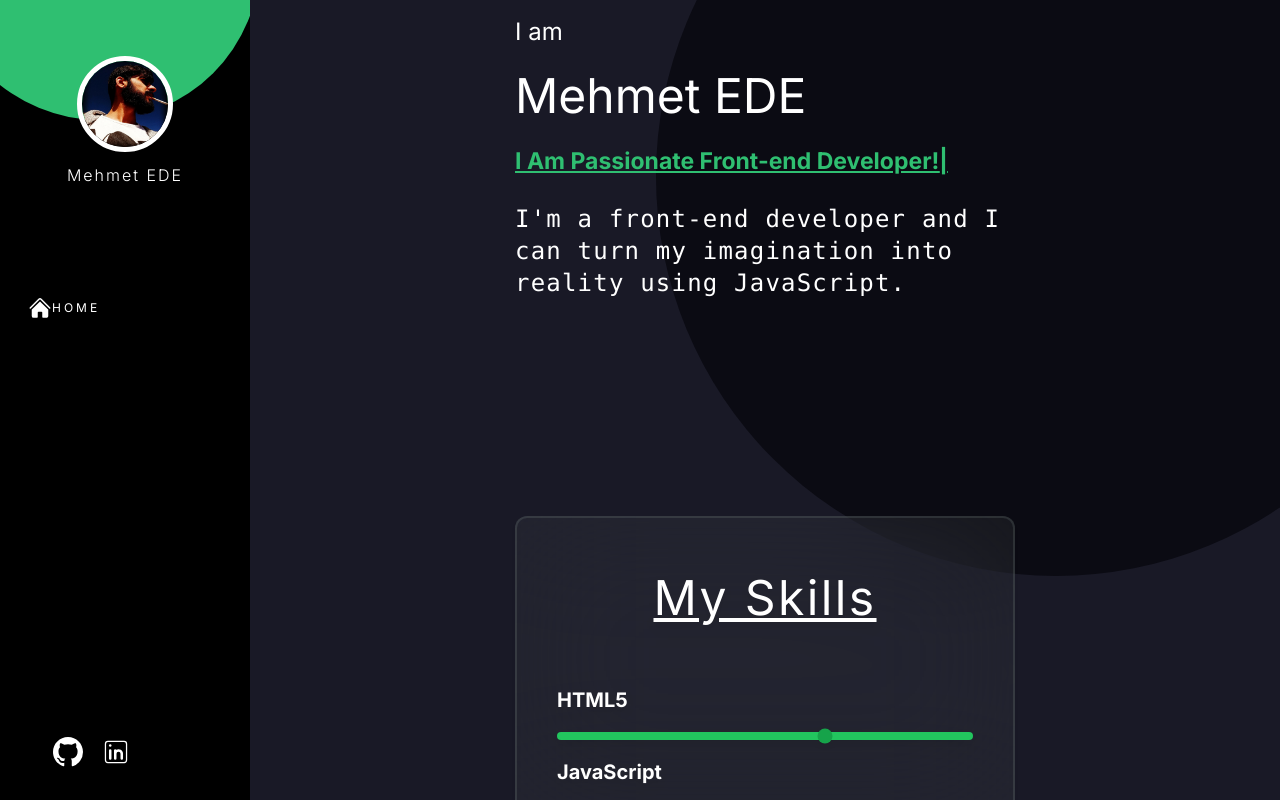
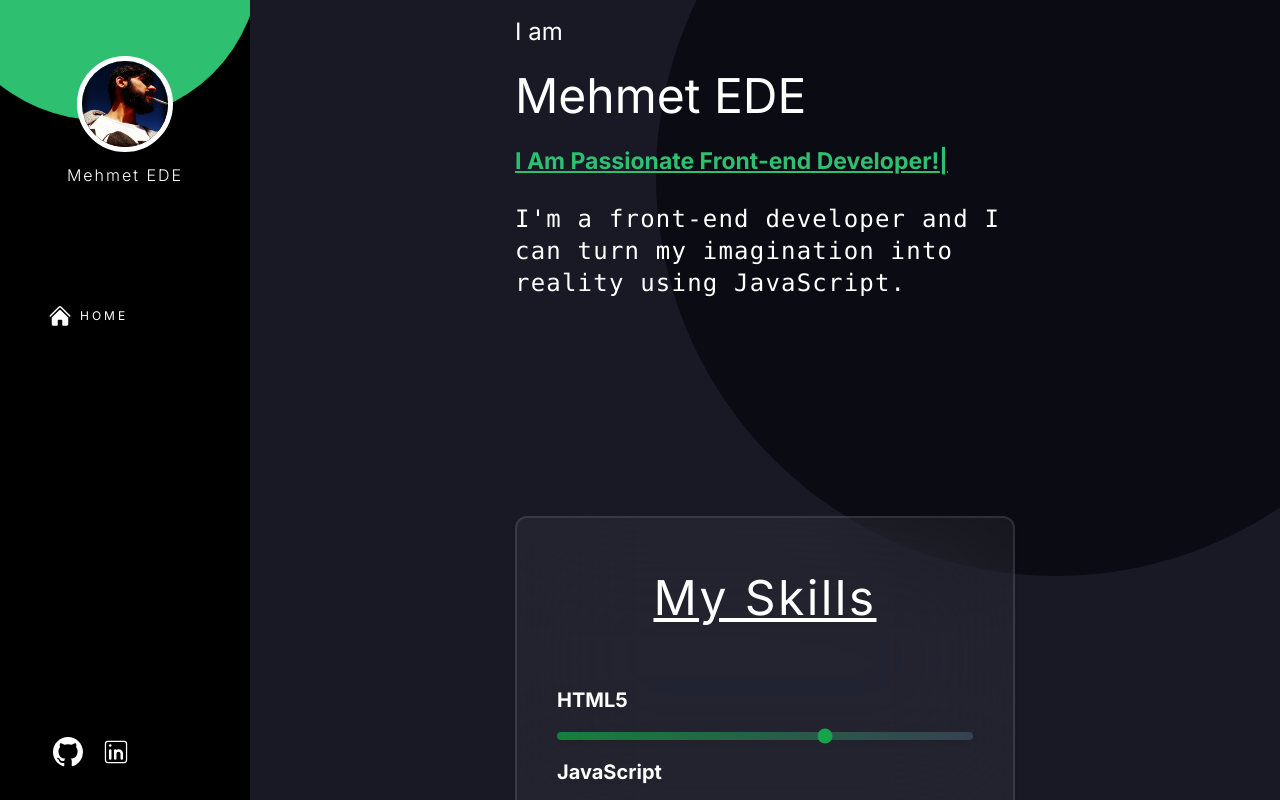
Before and after one commit to Mehmet-EDE/portfolio, a Next.js app: page / in a window 1280 px wide. Built offline with nearby package versions, Linux system fonts and the light colour scheme.

Commit message:
range color

```diff
--- a/component/SideBar/index.jsx
+++ b/component/SideBar/index.jsx
@@ -23,8 +23,9 @@ function SideBar() {
             >
                 Mehmet EDE
             </p>
-            <ul className="absolute top-72 left-5 text-white text-xs z-20 p-2">
-                <li className="flex items-center tracking-[3px] mb-5 transition-all duration-300 hover:translate-x-3 hover:text-green-600 cursor-pointer"> <HomeIcon className='h-6' />HOME</li>
+            <ul className="absolute top-72 left-5 items-center justify-center text-white text-xs z-20 p-2">
+                <li className="flex items-center tracking-[3px] mb-5 transition-all translate-x-3 duration-300 hover:translate-x-5 text-center hover:text-green-600 cursor-pointer">
+                    <HomeIcon className='h-6 m-2 text-center' />HOME</li>
                 {/* <li className="flex items-center tracking-[3px] mb-5 transition-all duration-300 hover:translate-x-3 hover:text-green-600 cursor-pointer"> <UserIcon className='h-6' />ABOUT ME</li> */}
                 {/* <li className="flex items-center tracking-[3px] mb-5 transition-all duration-300 hover:translate-x-3 hover:text-green-600 cursor-pointer"><ChatBubbleBottomCenterTextIcon className='h-6' />CONTACT ME</li> */}
             </ul>
--- a/containers/MainPage/index.jsx
+++ b/containers/MainPage/index.jsx
@@ -30,14 +30,14 @@ function MainPage() {
                 {/* <input type='range' value={50}  className='bg-green-700 thumb' /> */}
                 <p className='text-5xl tracking-wider text-white text-center p-4 underline'> My Skills</p>
 
-                    <label for="HTML5" class="block mb-2 mt-12 text-white font-bold text-xl">HTML5</label>
-                    <input id="JavaScript" type="range" value="65" class="w-full h-2 bg-green-500 rounded-lg appearance-none cursor-pointer accent-green-600 dark:bg-green-700" />
+                <label for="HTML5" className="block mb-2 mt-12 text-white font-bold text-xl">HTML5</label>
+                <input id="JavaScript" type="range" value="65" className="w-full h-2 rounded-lg appearance-none linear cursor-pointer accent-green-600 bg-gradient-to-r  from-green-700 to-gray-700" />
 
-                    <label for="JavaScript" class="block mb-2 mt-3 text-white font-bold text-xl">JavaScript</label>
-                    <input id="HTML5" type="range" value="75" class="w-full h-2 bg-green-500 rounded-lg appearance-none cursor-pointer accent-green-600 dark:bg-green-700" />
+                <label for="JavaScript" className="block mb-2 mt-3 text-white font-bold text-xl">JavaScript</label>
+                <input id="HTML5" type="range" value="75" className="w-full h-2 rounded-lg appearance-none cursor-pointer accent-green-600 bg-gradient-to-r from-green-700 to-gray-700" />
 
-                    <label for="CSS" class="block mb-2 mt-3 text-white font-bold text-xl">CSS</label>
-                    <input id="CSS" type="range" value="55" class="w-full h-2 bg-green-500 rounded-lg appearance-none cursor-pointer accent-green-600 dark:bg-green-700" />
+                <label for="CSS" className="block mb-2 mt-3 text-white font-bold text-xl">CSS</label>
+                <input id="CSS" type="range" value="55" className="w-full h-2 rounded-lg appearance-none cursor-pointer accent-green-600 bg-gradient-to-r from-green-700 to-gray-700" />
 
             </div>
         </div>
```
Lines whose indentation alone changed are shown as unchanged.
